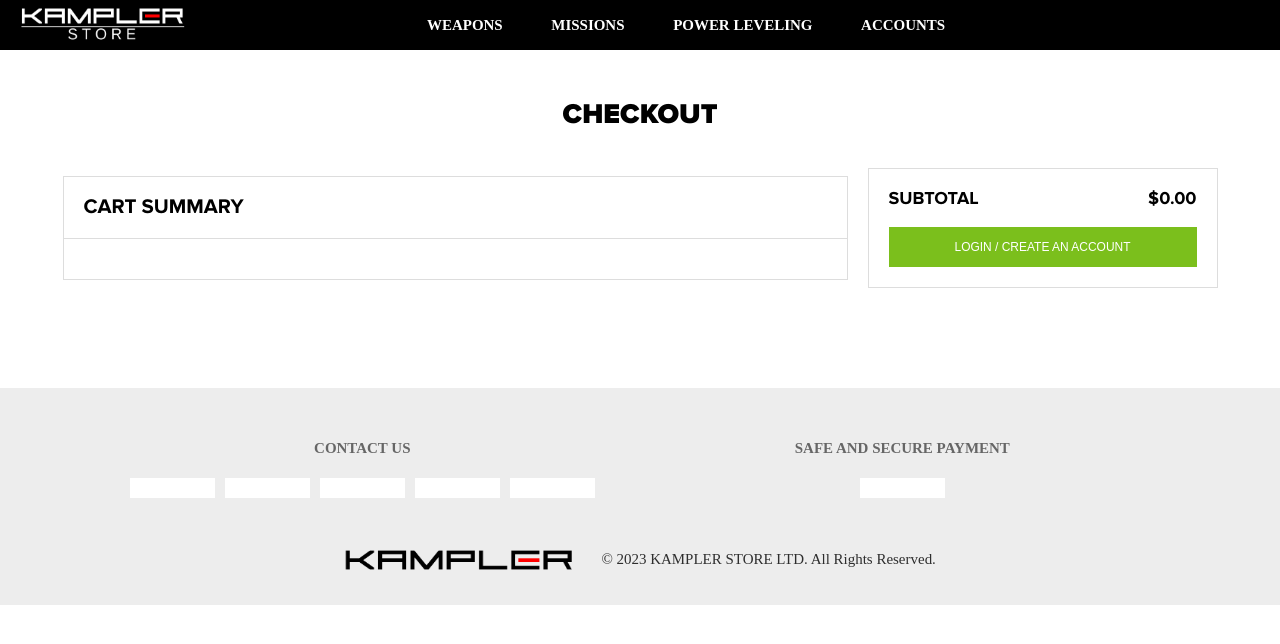
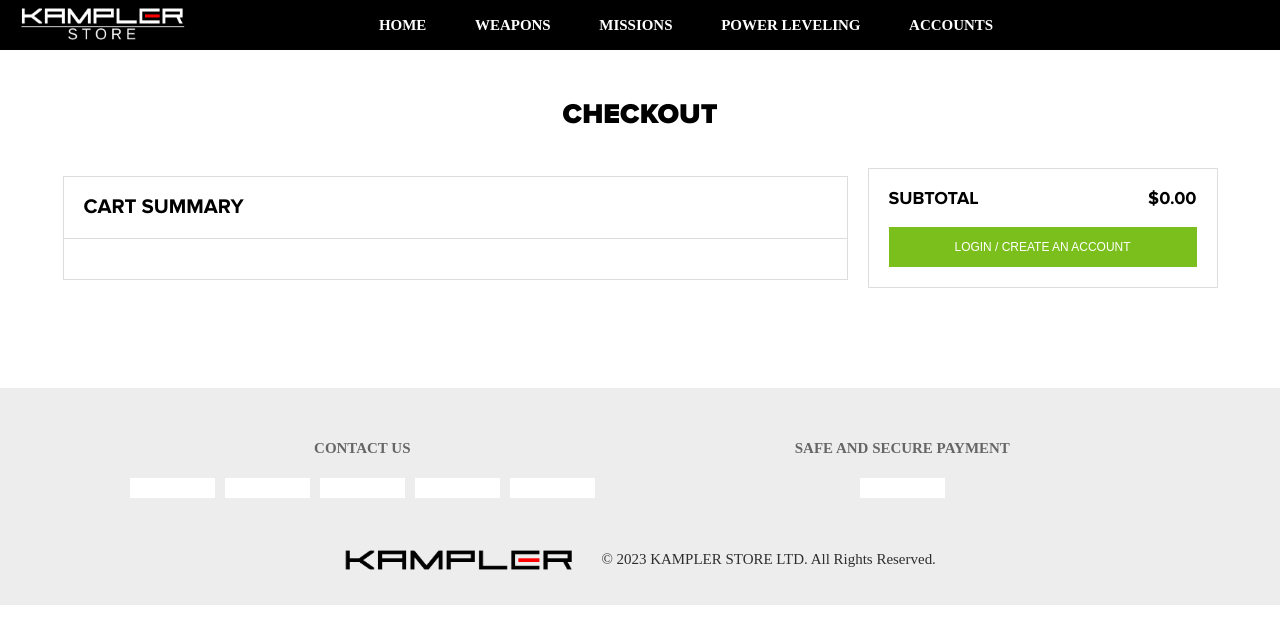
Before and after one commit to JD-Rodrigues/store-FFXI, a Next.js app in the folder Front-end/: page /cart in a window 1280 px wide. Shown: the top 644 px of the page. Built offline with nearby package versions, Linux system fonts and the light colour scheme; some icons are missing; a web font is replaced by a local one; what @prismicio/client would draw is missing.

Commit message:
Feat - Front-end - Link para a home no menu e símbolo de dólar colocado junto ao preço do produto na página de descrição de item.

```diff
--- a/Front-end/src/layout/header/index.tsx
+++ b/Front-end/src/layout/header/index.tsx
@@ -56,6 +56,13 @@
 
       <nav className="header__menu">
         <ul className={ showMenu ? 'show__menu' : 'header__menu__list'} >
+          <Link
+            href="/"
+            className="header__menu__item link"
+            onClick={hideMenuByLinks}
+          >
+            Home
+          </Link>
           <Link
             href="/category/weapons"
             className="header__menu__item link"
--- a/Front-end/src/pages/item_description/[item].tsx
+++ b/Front-end/src/pages/item_description/[item].tsx
@@ -75,7 +75,7 @@
 
             <div className="item__abstract__price-order">
               <p className="item__abstract__price">
-              {product.data.price}
+              {`$${product.data.price}`}
               </p>
               <OrderButton
                 text="ADD TO CART"
```
